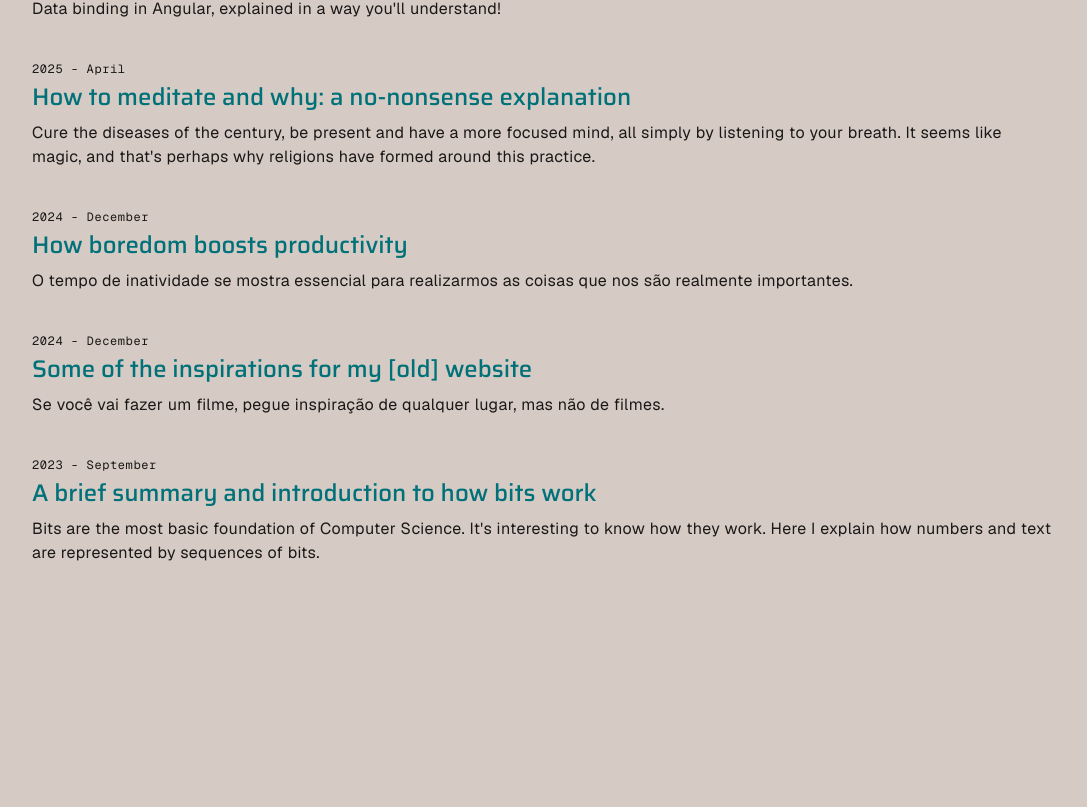
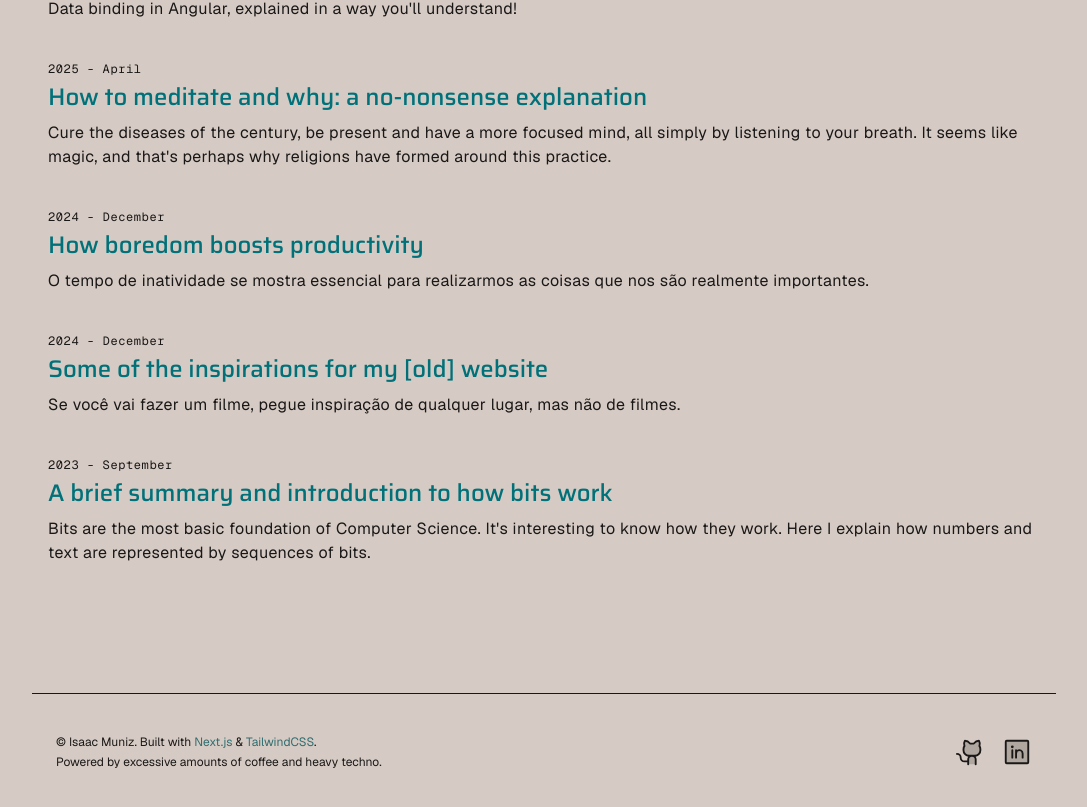
Before and after one commit to codigoisaac/isaacmuniz.pro, a Next.js app: page /blog in a window 1280 px wide. Shown: the part 413-1220 px from the top of the page, without its empty margins (96-1183 px from the left). Before the commit the page ends 1018 px from the top, so only its background shows below. Built offline with nearby package versions, Linux system fonts and the light colour scheme.

Commit message:
add footer and icons

```diff
--- a/app/globals.css
+++ b/app/globals.css
@@ -7,8 +7,10 @@
   --color-dark-base: oklch(0.21 0.0037 48.54);
   --color-1: oklch(0.5 0.0853 203.39);
   --color-1-content: oklch(94% 0.028 342.258);
+  --color-1-smooth: oklch(49.647% 0.06211 199.806);
   --color-2: oklch(0.74 0.1671 47.75);
   --color-2-content: oklch(0.28 0.0533 50.83);
+  --color-2-smooth: oklch(81.007% 0.07925 51.73);
 }
 
 @plugin "daisyui/theme" {
@@ -22,6 +24,7 @@
   --color-primary-content: var(--color-1-content);
   --color-secondary: var(--color-2);
   --color-secondary-content: var(--color-2-content);
+  --color-neutral: var(--color-1-smooth);
   --radius-selector: 0.5rem;
   --radius-field: 0.5rem;
   --radius-box: 0.5rem;
@@ -43,6 +46,7 @@
   --color-primary-content: var(--color-2-content);
   --color-secondary: var(--color-1);
   --color-secondary-content: var(--color-1-content);
+  --color-neutral: var(--color-2-smooth);
   --radius-selector: 0.5rem;
   --radius-field: 0.5rem;
   --radius-box: 0.5rem;
@@ -99,6 +103,10 @@ body {
   font-family: Arial, Helvetica, sans-serif;
 }
 
+a[href^="http"] {
+  color: var(--color-neutral);
+}
+
 @layer components {
   .animated-underline {
     --underline-color: currentColor;
@@ -121,4 +129,24 @@ body {
   .group:hover .group-animated-underline {
     background-size: 100% var(--underline-height);
   }
+
+  .general-content-margins {
+    @apply mx-auto max-w-3xl xl:max-w-5xl;
+  }
+
+  .header-paddings {
+    @apply px-4 sm:px-6 xl:px-0;
+  }
+
+  .footer-paddings {
+    @apply px-0 sm:px-6 xl:px-0;
+  }
+
+  .footer-inside-paddings {
+    @apply px-8 sm:px-6;
+  }
+
+  .body-content-paddings {
+    @apply px-4 sm:px-8 xl:px-4;
+  }
 }
--- a/app/layout.tsx
+++ b/app/layout.tsx
@@ -1,5 +1,6 @@
 import "./globals.css";
 import AppHeader from "@/components/layout/AppHeader";
+import Footer from "@/components/layout/Footer";
 import type { Metadata } from "next";
 import ThemeProvider from "@/context/ThemeProvider";
 import clsx from "clsx";
@@ -21,12 +22,16 @@ export default function RootLayout({
         <body
           className={clsx(
             fontVariables,
-            "mx-auto max-w-3xl px-4 sm:px-6 xl:max-w-5xl xl:px-0 antialiased",
+            "antialiased flex flex-col min-h-screen",
           )}
         >
           <AppHeader />
 
-          {children}
+          <main className="general-content-margins body-content-paddings w-full grow">
+            {children}
+          </main>
+
+          <Footer />
         </body>
       </ThemeProvider>
     </html>
--- a/app/page.tsx
+++ b/app/page.tsx
@@ -1,7 +1,7 @@
 export default async function Home() {
   return (
     <div className="flex flex-col items-center gap-6 text-center sm:items-start sm:text-left">
-      <h1 className="max-w-xs text-3xl font-semibold leading-10 tracking-tight">
+      <h1 className="max-w-xs text-3xl font-semibold leading-10 tracking-tight text-primary">
         To get started, edit the page.tsx file.
       </h1>
 
--- a/components/layout/AppHeader.tsx
+++ b/components/layout/AppHeader.tsx
@@ -21,8 +21,8 @@ const ThemeSwitcher = dynamic(
 
 export default function AppHeader() {
   return (
-    <header className="sticky top-0 z-50 mb-10">
-      <div className="flex w-full items-center justify-between pt-7 pb-4 bg-base-100/93">
+    <header className="sticky top-0 z-50 mb-10 w-full bg-base-100/93">
+      <div className="general-content-margins header-paddings flex items-center justify-between pt-7 pb-4">
         {/* Logo and title */}
         <Link href="/" aria-label={siteMetadata.headerTitle}>
           <div className="flex items-center justify-between">
@@ -37,7 +37,7 @@ export default function AppHeader() {
         </Link>
 
         {/* Links */}
-        <div className="font-geist-mono flex items-center space-x-4 leading-5 md:-mr-6 md:space-x-6 mt-2">
+        <div className="font-geist-mono flex items-center gap-4 leading-5 md:gap-6 mt-2">
           <div className="no-scrollbar hidden max-w-40 items-center gap-x-4 overflow-x-auto md:flex md:max-w-72 lg:max-w-96">
             {headerNavLinks
               .filter((link) => link.href !== "/")
--- /dev/null
+++ b/components/layout/Footer.jsx
@@ -0,0 +1,51 @@
+"use client";
+
+import { GithubLogoIcon, LinkedinLogoIcon } from "@phosphor-icons/react";
+
+const icon = { size: 30, weight: "duotone", className: "text-base-content" };
+
+export default function Footer() {
+  return (
+    <footer className="general-content-margins footer-paddings mt-22 w-full">
+      <div className="footer-inside-paddings border-t w-full pt-10 pb-12 flex justify-between place-items-center text-xs">
+        <div className="flex flex-col">
+          <div className="mb-1">
+            &copy; Isaac Muniz. Built with{" "}
+            <a
+              target="_blank"
+              rel="noopener noreferrer"
+              href="https://nextjs.org"
+            >
+              Next.js
+            </a>{" "}
+            &{" "}
+            <a
+              target="_blank"
+              rel="noopener noreferrer"
+              href="https://tailwindcss.com"
+            >
+              TailwindCSS
+            </a>
+            .
+          </div>
+
+          <div>Powered by excessive amounts of coffee and heavy techno.</div>
+        </div>
+
+        <div className="flex gap-4">
+          <GithubLogoIcon
+            size={icon.size}
+            weight={icon.weight}
+            className={icon.className}
+          />
+
+          <LinkedinLogoIcon
+            size={icon.size}
+            weight={icon.weight}
+            className={icon.className}
+          />
+        </div>
+      </div>
+    </footer>
+  );
+}
--- a/package.json
+++ b/package.json
@@ -11,6 +11,7 @@
   },
   "dependencies": {
     "@headlessui/react": "^2.2.9",
+    "@phosphor-icons/react": "^2.1.10",
     "body-scroll-lock": "4.0.0-beta.0",
     "clsx": "^2.1.1",
     "gray-matter": "^4.0.3",
```
Also changed, not shown: 1 other file (tests, documents, lock files or other folders).
